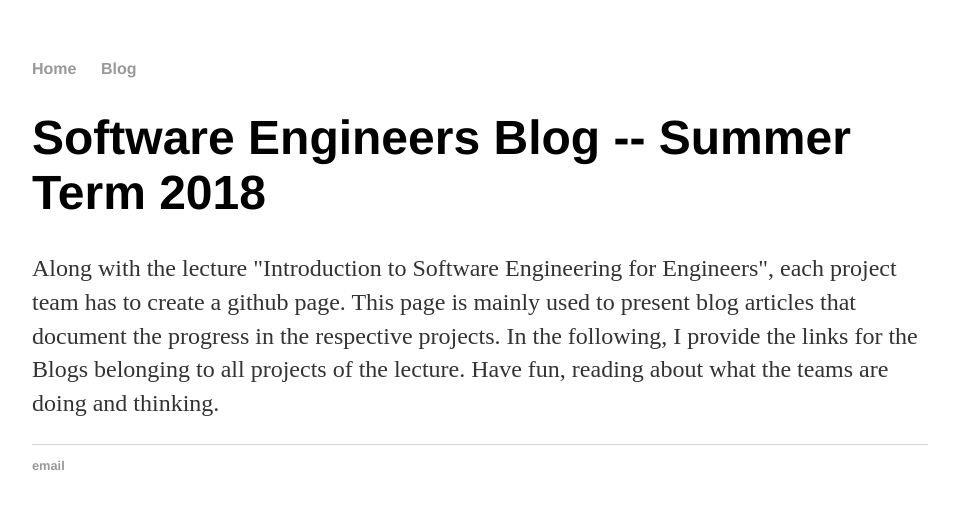
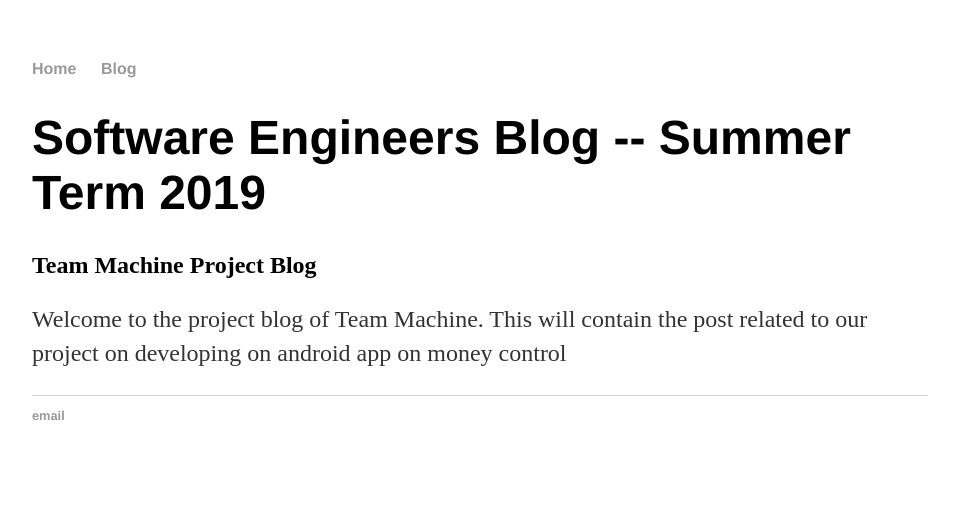
Before and after one commit to DBSE-teaching/isee2019-TeamMachine, a Jekyll site: the page built from docs/index.html, in a window 1280 px wide. Shown: the top 509 px of the page, without its empty margins (160-1119 px from the left). Built offline with Jekyll 4.4.1, drawn with Linux system fonts in a browser that asks for light colours; a file with an impossible date is left out.

Commit message:
Updated Index

```diff
--- a/docs/index.html
+++ b/docs/index.html
@@ -3,13 +3,11 @@ layout: default
 title: Software Engineers Blog -- Summer term 2018
 ---
 <div class="blurb">
-	<h1>Software Engineers Blog -- Summer Term 2018</h1>
-	<p>Along with the lecture "Introduction to Software
-  Engineering for Engineers", each project team has to create a github
-  page. This page is mainly used to present blog articles that
-  document the progress in the respective projects.
-  In the following, I provide the links for the Blogs belonging to all
-  projects of the lecture. Have fun, reading about what the teams are doing and thinking.</p>
+	<h1>Software Engineers Blog -- Summer Term 2019</h1>
+	<h2> Team Machine Project Blog</h2>
+	<p>Welcome to the project blog of Team Machine. This will contain the post related to our project on developing on android app on money control
+
+	</p>
 <!-- old pages from SoSe 2017
 <ul>
 	<li><a href="https://dbse-teaching.github.io/isee2017-spur/" target="_blank">Blog of Team SPUR</a></li>
```
